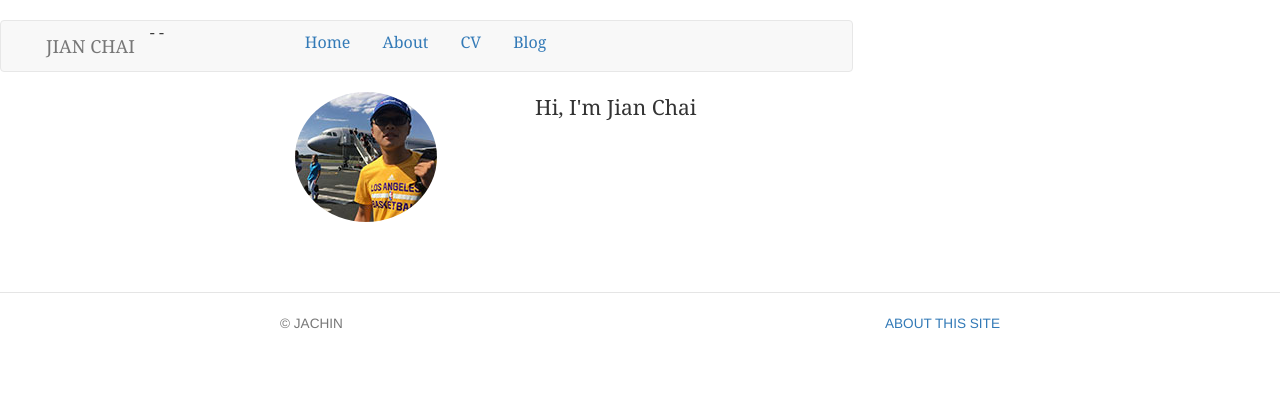
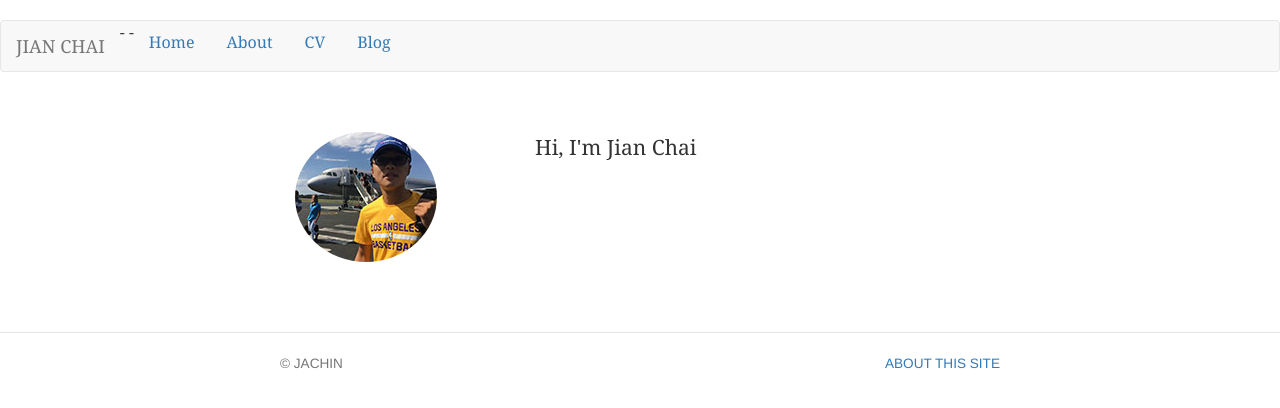
Before and after one commit to jachinchai/jachinchai.github.io, a Jekyll site: the page built from index.html, in a window 1280 px wide. Shown: the top 408 px of the page. Built offline with Jekyll 4.4.1, drawn with Linux system fonts in a browser that asks for light colours; nearby versions of some CDN libraries.

Commit message:
Update default.html

```diff
--- a/_layouts/default.html
+++ b/_layouts/default.html
@@ -11,8 +11,8 @@
 			{% include analytics.html %}
 		</head>
 		<body>
-			<nav role="navigation" class="navbar navbar-default col-sm-8">
-				<div class="navbar-header col-sm-4">
+			<nav role="navigation" class="navbar navbar-default">
+				<div class="navbar-header ">
  -      				<a class="navbar-brand" href="#">JIAN CHAI</a>
  -    				</div>
 
```
